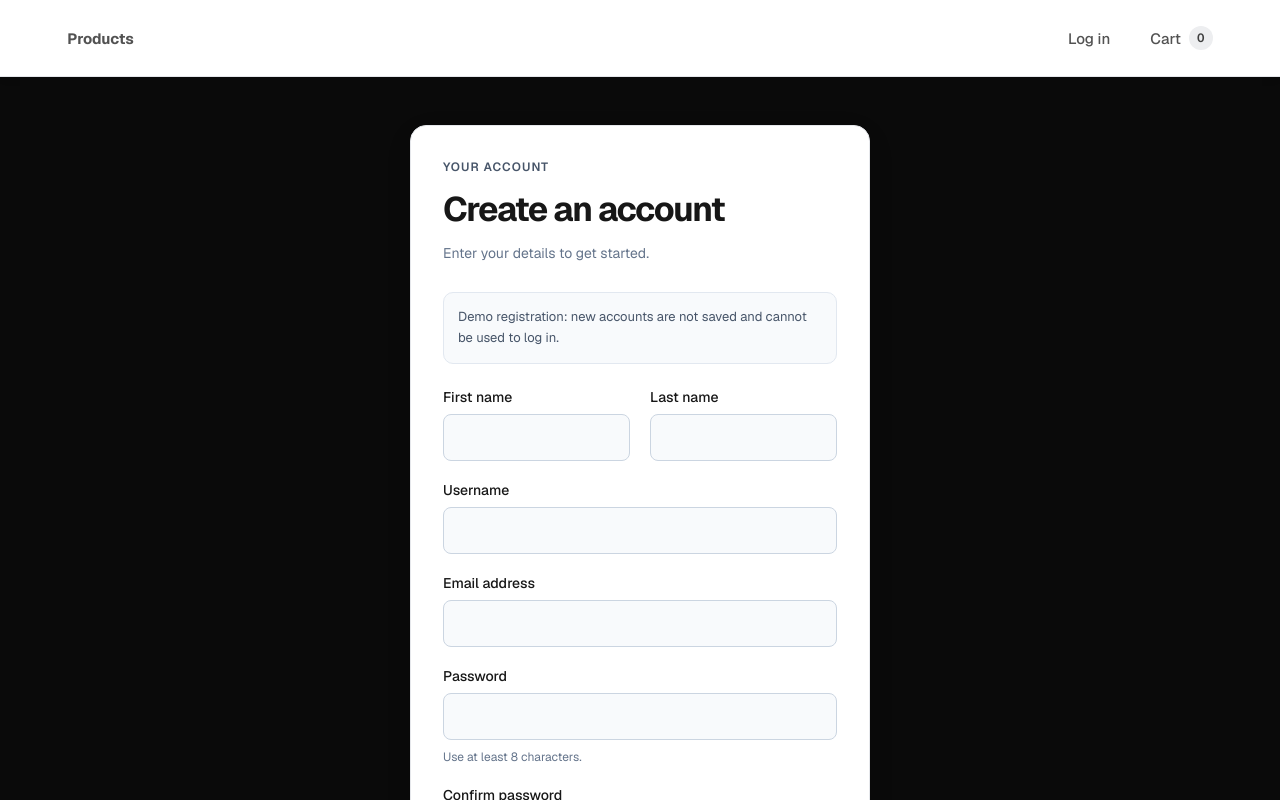
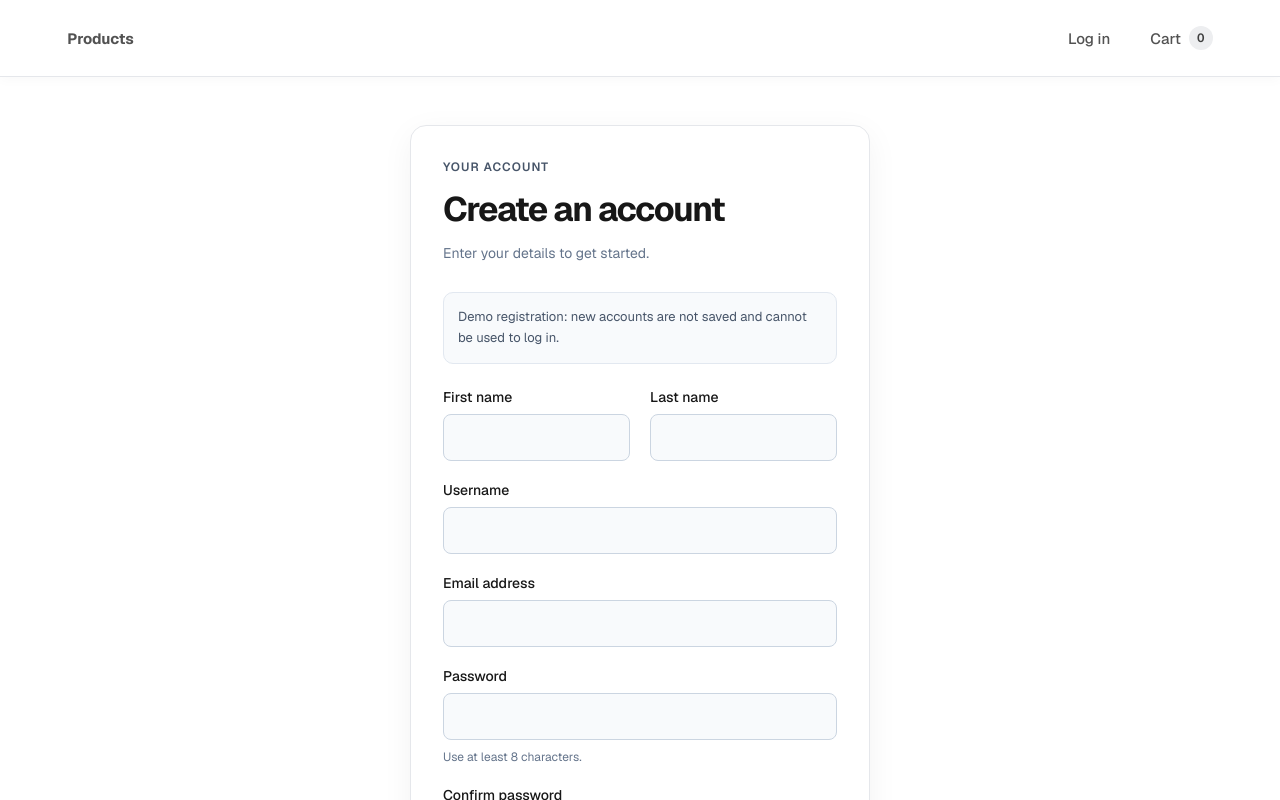
Before and after one commit to Modeba/project_midterm, a Next.js app: page /register in a window 1280 px wide. Shown: the top 800 px of the page. Built offline with nearby package versions, Linux system fonts and the light colour scheme.

Commit message:
CSS color changes for deployment

```diff
--- a/src/app/globals.css
+++ b/src/app/globals.css
@@ -5,15 +5,9 @@
   --foreground: #171717;
 }
 
-@media {
-  :root {
-    --background: #0a0a0a;
-    --foreground: #ededed;
-  }
-}
-
 html {
   height: 100%;
+  color-scheme: light;
 }
 
 html,
@@ -42,12 +36,6 @@ body {
 a {
   color: inherit;
   text-decoration: none;
-}
-
-@media {
-  html {
-    color-scheme: dark;
-  }
 }
 
 /* Added styles */
```
Also changed, not shown: src/app/page.module.css (+0 -18 lines).
